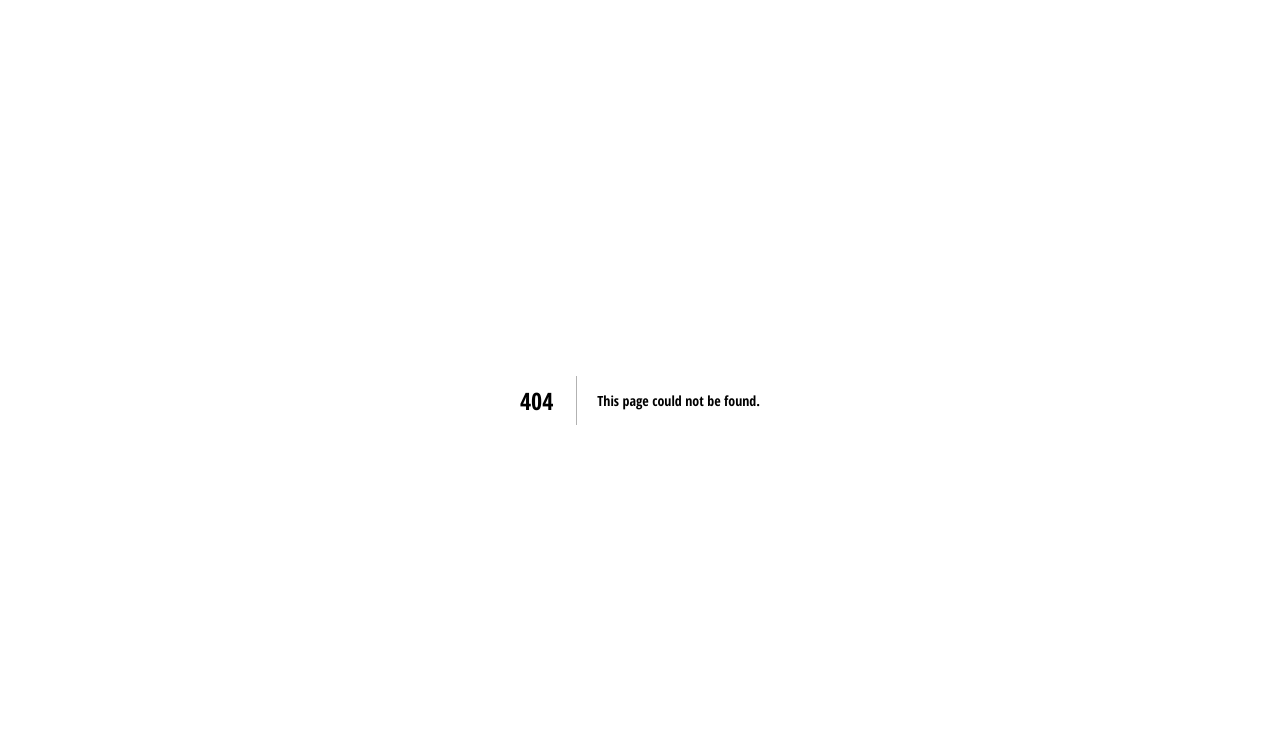
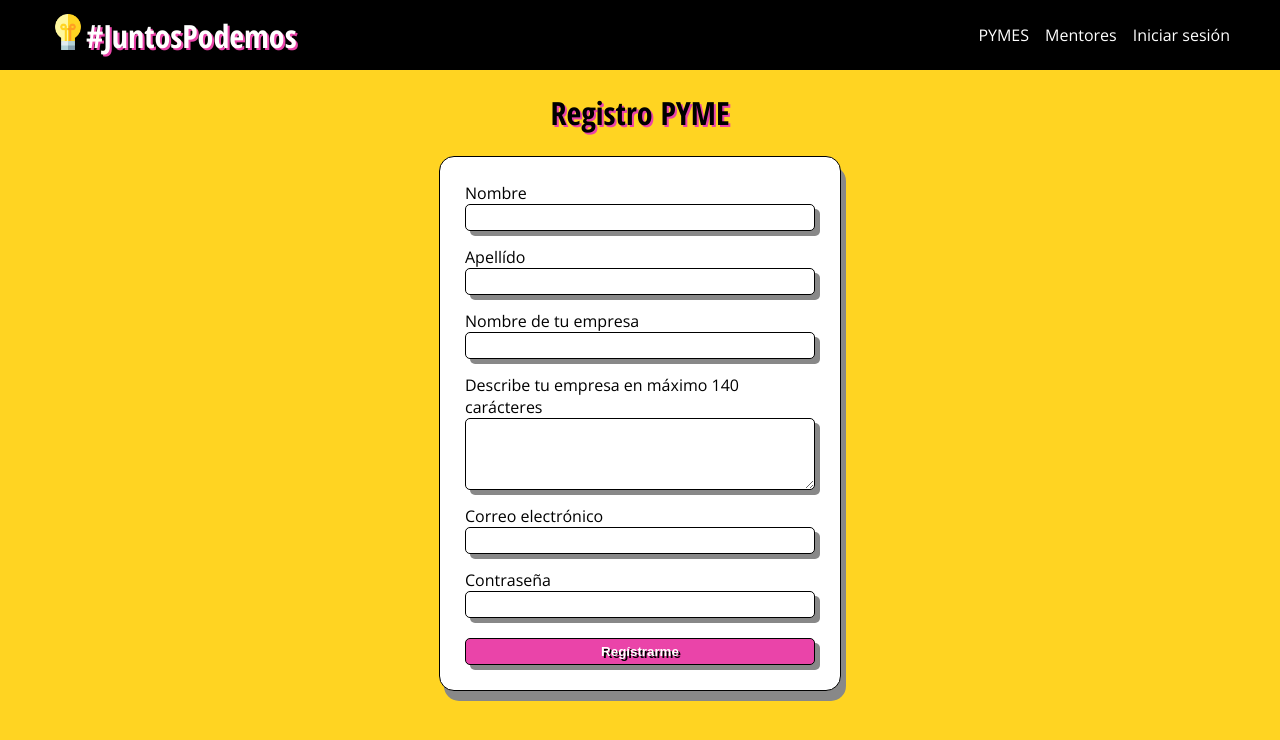
Before and after one commit to luisflorescode/halah-mentoring, a Next.js app: page /sign-up in a window 1280 px wide. Before the commit this address had no page. Shown: the top 740 px of the page. Built offline with nearby package versions, Linux system fonts and the light colour scheme.

Commit message:
Add forms

```diff
--- /dev/null
+++ b/components/SignUpPyme.jsx
@@ -0,0 +1,132 @@
+import axios from 'axios';
+import { Formik, Form, Field, ErrorMessage } from 'formik';
+
+const SignUpPyme = () => (
+  <div className="sign-up-pyme">
+    <h1>Registro PYME</h1>
+    <Formik
+      initialValues={{
+        name: '',
+        lastName: '',
+        company: '',
+        description: '',
+        email: '',
+        password: '',
+      }}
+      validate={(values) => {
+        const errors = {};
+
+        if (!values.name) {
+          errors.name = 'Por favor ingresa tu nombre';
+        }
+        if (!values.lastName) {
+          errors.lastName = 'Por favor ingresa un apellído';
+        }
+        if (!values.company) {
+          errors.company = 'Por favor ingresa el nombre de tu empresa';
+        }
+        if (!values.description) {
+          errors.description = 'Por favor cuéntanos sobre tu empresa';
+        }
+        if (!values.email) {
+          errors.email = 'Por favor ingresa un password';
+        } else if (
+          !/^[A-Z0-9._%+-]+@[A-Z0-9.-]+\.[A-Z]{2,}$/i.test(values.email)
+        ) {
+          errors.email = 'El email ingresado es inválido';
+        }
+        return errors;
+      }}
+      onSubmit={(values, { setSubmitting }) => {
+        setTimeout(() => {
+          alert(JSON.stringify(values, null, 2));
+          setSubmitting(false);
+        }, 400);
+      }}
+    >
+      {({ isSubmitting }) => (
+        <Form>
+          <label>
+            Nombre
+            <Field type="text" name="name" />
+            <ErrorMessage
+              name="name"
+              component="div"
+              className="input__error"
+            />
+          </label>
+          <label>
+            Apellído
+            <Field type="text" name="lastName" />
+            <ErrorMessage
+              name="lastName"
+              component="div"
+              className="input__error"
+            />
+          </label>
+          <label>
+            Nombre de tu empresa
+            <Field type="text" name="company" />
+            <ErrorMessage
+              name="company"
+              component="div"
+              className="input__error"
+            />
+          </label>
+          <label>
+            Describe tu empresa en máximo 140 carácteres
+            <Field
+              type="textarea"
+              name="description"
+              as="textarea"
+              rows="4"
+              maxLength="140"
+            />
+            <ErrorMessage
+              name="description"
+              component="div"
+              className="input__error"
+            />
+          </label>
+          <label>
+            Correo electrónico
+            <Field type="email" name="email" />
+            <ErrorMessage
+              name="email"
+              component="div"
+              className="input__error"
+            />
+          </label>
+          <label>
+            Contraseña
+            <Field type="password" name="password" />
+            <ErrorMessage
+              name="password"
+              component="div"
+              className="input__error"
+            />
+          </label>
+          <button type="submit" disabled={isSubmitting}>
+            Regístrarme
+          </button>
+        </Form>
+      )}
+    </Formik>
+
+    <style jsx>{`
+      h1 {
+        text-shadow: 2px 2px #ea44a9;
+      }
+
+      .sign-up-pyme {
+        display: flex;
+        flex-direction: column;
+        align-items: center;
+        background-color: #ffd422;
+        min-height: calc(100vh - 70px);
+      }
+    `}</style>
+  </div>
+);
+
+export default SignUpPyme;
--- a/package.json
+++ b/package.json
@@ -8,6 +8,8 @@
     "start": "next start"
   },
   "dependencies": {
+    "axios": "^0.19.2",
+    "formik": "^2.1.4",
     "next": "9.4.4",
     "react": "16.13.1",
     "react-dom": "16.13.1"
--- /dev/null
+++ b/pages/sign-up.jsx
@@ -0,0 +1,10 @@
+import SignUpPyme from '../components/SignUpPyme';
+import Header from '../components/Header';
+
+const SignUp = () => (
+  <>
+    <Header />
+    <SignUpPyme />
+  </>
+);
+export default SignUp;
--- a/styles.css
+++ b/styles.css
@@ -13,3 +13,51 @@ h5,
 h6 {
   font-family: 'Open Sans Condensed', sans-serif;
 }
+
+form,
+label {
+  width: 350px;
+  display: flex;
+  flex-direction: column;
+}
+
+label {
+  margin-bottom: 15px;
+}
+
+form {
+  border-radius: 15px;
+  padding: 25px;
+  border: 1px solid black;
+  box-shadow: 5px 10px #888888;
+  margin-bottom: 25px;
+  background-color: #fff;
+}
+
+.input__error {
+  color: #ea44a9;
+}
+
+input,
+textarea {
+  padding: 5px;
+  border-radius: 5px;
+  outline-style: none;
+  border: 1px solid black;
+  box-shadow: 5px 5px #888888;
+}
+
+button {
+  cursor: pointer;
+  outline-style: none;
+  background-color: #ea44a9;
+  color: #fff;
+  box-shadow: 5px 5px #888888;
+  padding: 5px;
+  border-radius: 5px;
+  border: none;
+  font-weight: bold;
+  margin-top: 5px;
+  text-shadow: 2px 2px #000;
+  border: 1px solid #000;
+}
```
Also changed, not shown: components/Message.jsx (added, +26 -0 lines), components/SignUpMentor.jsx (added, +145 -0 lines), pages/mentor-sign-up.jsx (added, +10 -0 lines), 1 other file (tests, documents, lock files or other folders).
